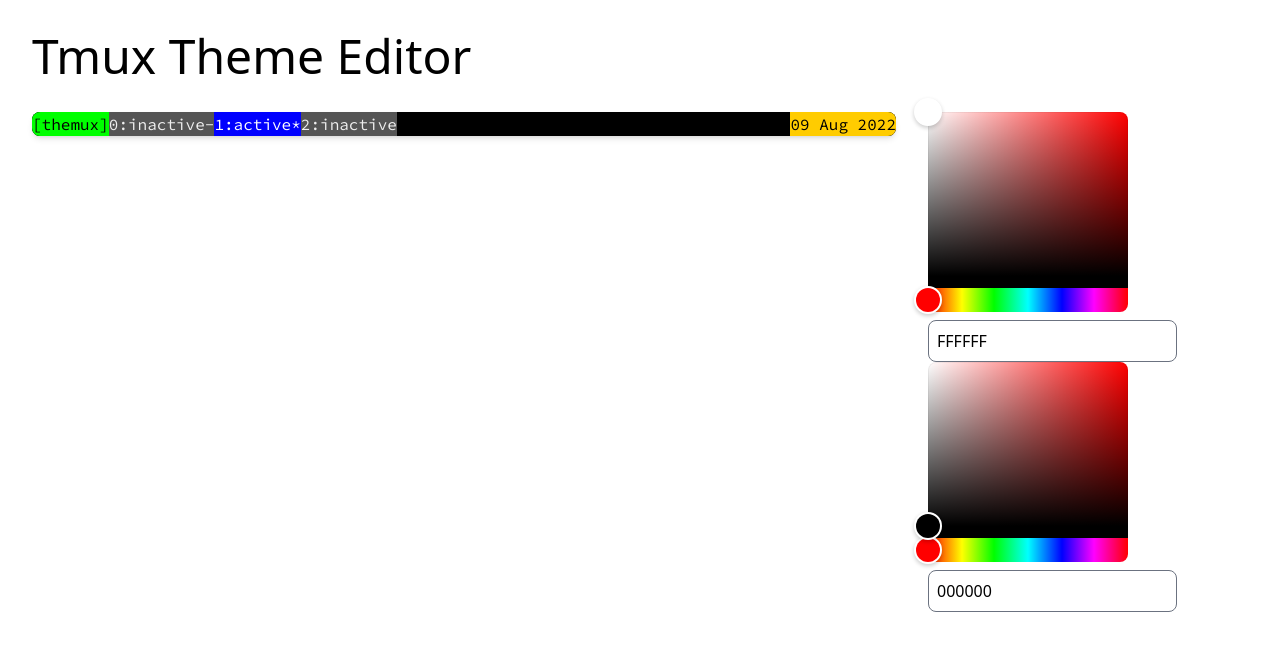
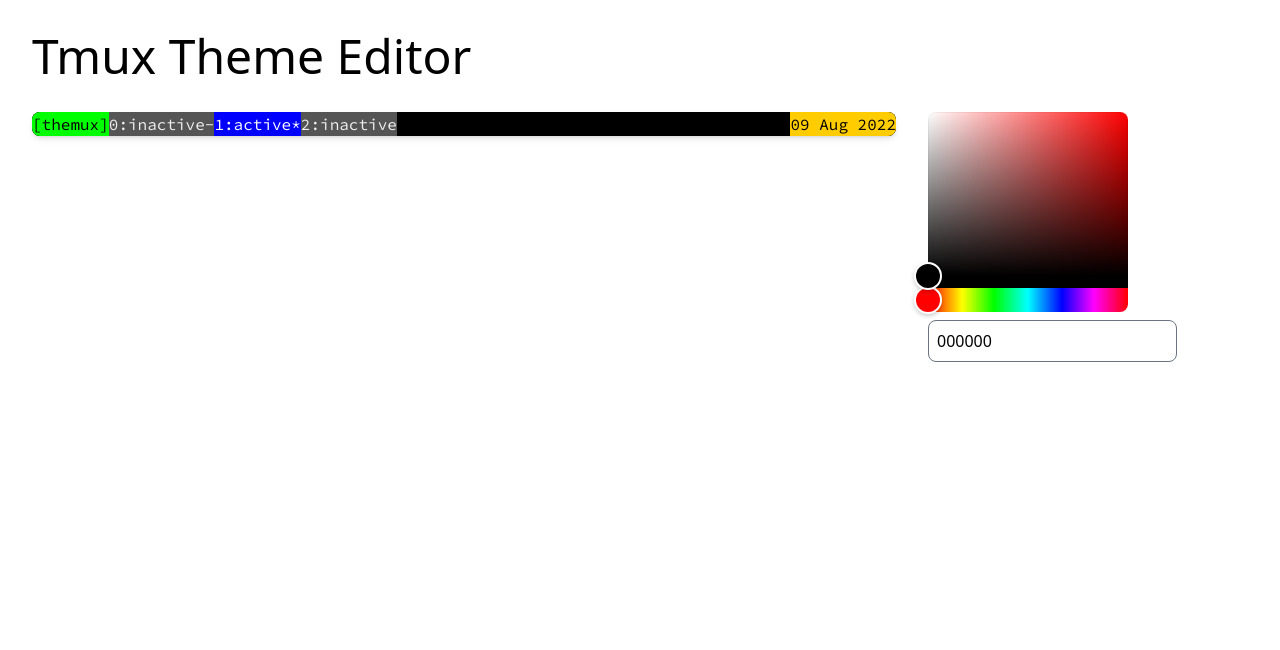
Before and after one commit to sahibalejandro/themux, a React (Vite) app: page / in a window 1280 px wide. Shown: the top 650 px of the page. Built offline with nearby package versions, Linux system fonts and the light colour scheme.

Commit message:
Moving elements definitions and types to its own files

```diff
--- a/src/components/PropertiesPanel.tsx
+++ b/src/components/PropertiesPanel.tsx
@@ -1,7 +1,8 @@
 import { observer } from "mobx-react-lite";
 
 import ColorPicker from "./ColorPicker";
-import store, { UIControls } from "../store";
+import { UIControls } from "../types";
+import store from "../store";
 
 function PropertiesPanel() {
   function handleValueChange(propName: string) {
--- /dev/null
+++ b/src/elements.ts
@@ -0,0 +1,50 @@
+import { UIControls } from "./types";
+import type { Elements, Property } from "./types";
+
+function backgroundColor(overrides: Partial<Property>): Property {
+  return {
+    name: "background-color",
+    display: "Background Color",
+    cssProp: "backgroundColor",
+    tmuxProp: "bg",
+    uiControl: UIControls.ColorPicker,
+    value: "white",
+    ...overrides,
+  };
+}
+
+function fontColor(overrides: Partial<Property>): Property {
+  return {
+    name: "font-color",
+    display: "Font Color",
+    cssProp: "color",
+    tmuxProp: "fg",
+    uiControl: UIControls.ColorPicker,
+    value: "black",
+    ...overrides,
+  };
+}
+
+export default {
+  status: [backgroundColor({ value: "#000000" })],
+
+  statusLeft: [
+    fontColor({ value: "#000000" }),
+    backgroundColor({ value: "#00ff00" }),
+  ],
+
+  statusRight: [
+    fontColor({ value: "#000000" }),
+    backgroundColor({ value: "#ffcc00" }),
+  ],
+
+  windowStatus: [
+    fontColor({ value: "#efefef" }),
+    backgroundColor({ value: "#555555" }),
+  ],
+
+  windowStatusCurrent: [
+    fontColor({ value: "#ffffff" }),
+    backgroundColor({ value: "#0000ff" }),
+  ],
+} as Elements;
--- a/src/store.ts
+++ b/src/store.ts
@@ -1,53 +1,12 @@
 import { makeAutoObservable } from "mobx";
 
-export enum UIControls {
-  ColorPicker = "ColorPicker",
-}
-
-export interface Property {
-  name: string;
-  cssProp: string;
-  tmuxProp: string;
-  uiControl: UIControls;
-  value: string;
-}
-
-interface Elements {
-  status: Property[];
-  statusLeft: Property[];
-  statusRight: Property[];
-  windowStatus: Property[];
-  windowStatusCurrent: Property[];
-}
-
-export type ElementsNames = keyof Elements;
+import elements from "./elements";
+import type { ElementsNames } from "./types";
 
 class Store {
   element: ElementsNames = "status";
 
-  // prettier-ignore
-  elements: Elements = {
-    status: [
-      { name: "font-color", cssProp: "color", tmuxProp: "fg", uiControl: UIControls.ColorPicker, value: "#ffffff" },
-      { name: "background-color", cssProp: "backgroundColor", tmuxProp: "bg", uiControl: UIControls.ColorPicker, value: "#000000" },
-    ],
-    statusLeft: [
-      { name: "font-color", cssProp: "color", tmuxProp: "fg", uiControl: UIControls.ColorPicker, value: "#000000" },
-      { name: "background-color", cssProp: "backgroundColor", tmuxProp: "bg", uiControl: UIControls.ColorPicker, value: "#00ff00" },
-    ],
-    statusRight: [
-      { name: "font-color", cssProp: "color", tmuxProp: "fg", uiControl: UIControls.ColorPicker, value: "#000000" },
-      { name: "background-color", cssProp: "backgroundColor", tmuxProp: "bg", uiControl: UIControls.ColorPicker, value: "#ffcc00" },
-    ],
-    windowStatus: [
-      { name: "font-color", cssProp: "color", tmuxProp: "fg", uiControl: UIControls.ColorPicker, value: "#efefef" },
-      { name: "background-color", cssProp: "backgroundColor", tmuxProp: "bg", uiControl: UIControls.ColorPicker, value: "#555555" },
-    ],
-    windowStatusCurrent: [
-      { name: "font-color", cssProp: "color", tmuxProp: "fg", uiControl: UIControls.ColorPicker, value: "#ffffff" },
-      { name: "background-color", cssProp: "backgroundColor", tmuxProp: "bg", uiControl: UIControls.ColorPicker, value: "#0000ff" },
-    ]
-  };
+  elements = elements;
 
   constructor() {
     makeAutoObservable(this);
--- a/src/types.ts
+++ b/src/types.ts
@@ -1,3 +1,29 @@
+export enum UIControls {
+  ColorPicker = "ColorPicker",
+}
+
+export interface Property {
+  name: string;
+  display: string;
+  cssProp: string;
+  tmuxProp: string;
+  uiControl: UIControls;
+  value: string;
+}
+
+export interface Elements {
+  status: Property[];
+  statusLeft: Property[];
+  statusRight: Property[];
+  windowStatus: Property[];
+  windowStatusCurrent: Property[];
+}
+
+export type ElementsNames = keyof Elements;
+
+/*
+ * Deprecated types
+ */
 export interface IElementProperty {
   cssProperty: string;
   tmuxProperty: string;
```
